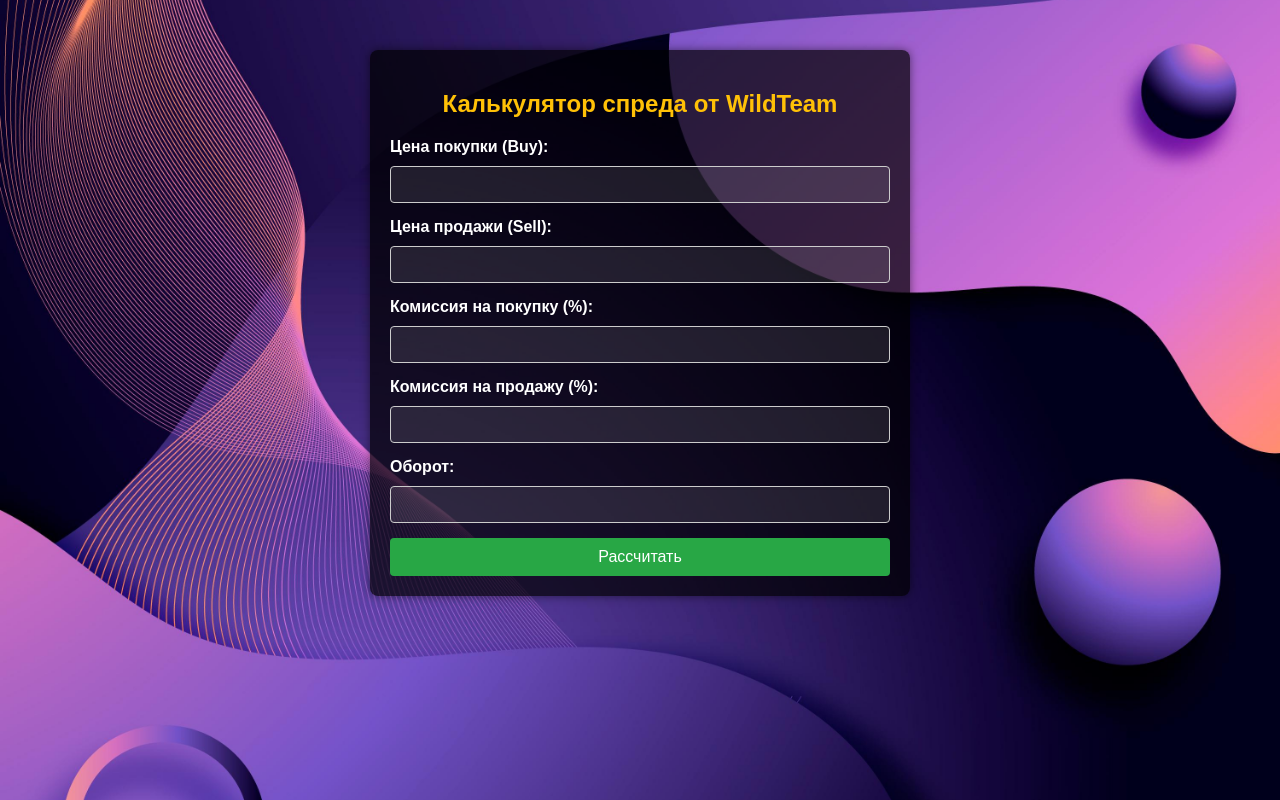
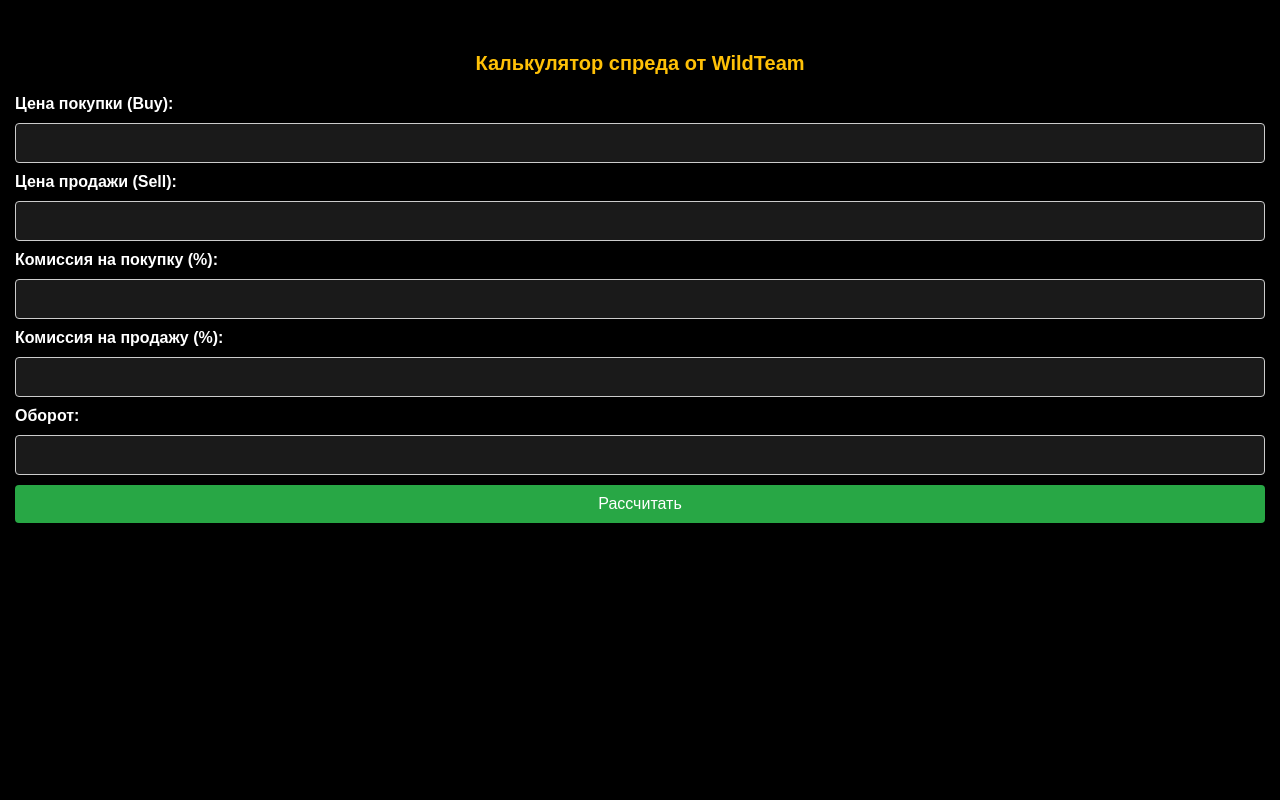
Before and after one commit to WildTS/wildts.github.io, a plain HTML site: page index.html in a window 1280 px wide. Drawn offline with Linux system fonts and the light colour scheme.

Commit message:
Update index.html

```diff
--- a/index.html
+++ b/index.html
@@ -2,25 +2,23 @@
 <html lang="ru">
 <head>
     <meta charset="UTF-8">
-    <meta name="viewport" content="width=device-width, initial-scale=1.0">
+    <meta name="viewport" content="width=device-width, initial-scale=1.0, user-scalable=no">
     <title>Calc</title>
     <style>
         body {
-            background-image: url('background.jpg');
-            background-size: cover;
-            background-position: center;
-            background-repeat: no-repeat;
-            background-attachment: fixed;
+            background-color: #000; /* Упростим фон для ускорения загрузки */
             margin: 0;
             padding: 0;
             font-family: Arial, sans-serif;
             color: white;
+            -webkit-tap-highlight-color: rgba(0,0,0,0); /* Убираем выделение при тапах */
+            overflow-x: hidden; /* Убираем горизонтальную прокрутку */
         }
         .container {
-            max-width: 500px;
-            margin: 50px auto;
+            max-width: 100%; /* Максимально используем доступную ширину */
+            margin: 20px auto;
             background: rgba(0, 0, 0, 0.7);
-            padding: 20px;
+            padding: 15px;
             border-radius: 8px;
             box-shadow: 0 0 10px rgba(0, 0, 0, 0.5);
         }
@@ -28,9 +26,10 @@
             text-align: center;
             color: #ffc107;
             margin-bottom: 20px;
+            font-size: 20px; /* Уменьшим размер для удобства чтения на маленьких экранах */
         }
         .input-group {
-            margin-bottom: 15px;
+            margin-bottom: 10px; /* Уменьшим отступы */
         }
         label {
             display: block;
@@ -45,6 +44,7 @@
             border-radius: 4px;
             background-color: rgba(255, 255, 255, 0.1);
             color: white;
+            font-size: 16px; /* Чуть уменьшим размер шрифта */
         }
         input:focus {
             border-color: #ffc107;
@@ -110,28 +110,23 @@
 
     <script>
         function calculate() {
-            // Получаем значения из полей
             const buyPrice = parseFloat(document.getElementById('buy_price').value);
             const sellPrice = parseFloat(document.getElementById('sell_price').value);
             const buyFee = parseFloat(document.getElementById('buy_fee').value) / 100;
             const sellFee = parseFloat(document.getElementById('sell_fee').value) / 100;
             const turnover = parseFloat(document.getElementById('turnover').value);
 
-            // Вычисляем цену с учетом комиссии
             const buyPriceWithFee = buyPrice * (1 + buyFee);
             const sellPriceWithFee = sellPrice * (1 - sellFee);
 
-            // Вычисляем спред и профит
             const spread = ((sellPriceWithFee - buyPriceWithFee) / buyPriceWithFee) * 100;
             const profit = (spread / 100) * turnover;
 
-            // Выводим результаты
             document.getElementById('buy_price_with_fee').textContent = buyPriceWithFee.toFixed(2);
             document.getElementById('sell_price_with_fee').textContent = sellPriceWithFee.toFixed(2);
             document.getElementById('spread').textContent = spread.toFixed(2);
             document.getElementById('profit').textContent = profit.toFixed(2);
 
-            // Показываем блок с результатами
             document.getElementById('output-group').style.display = 'block';
         }
     </script>
```
